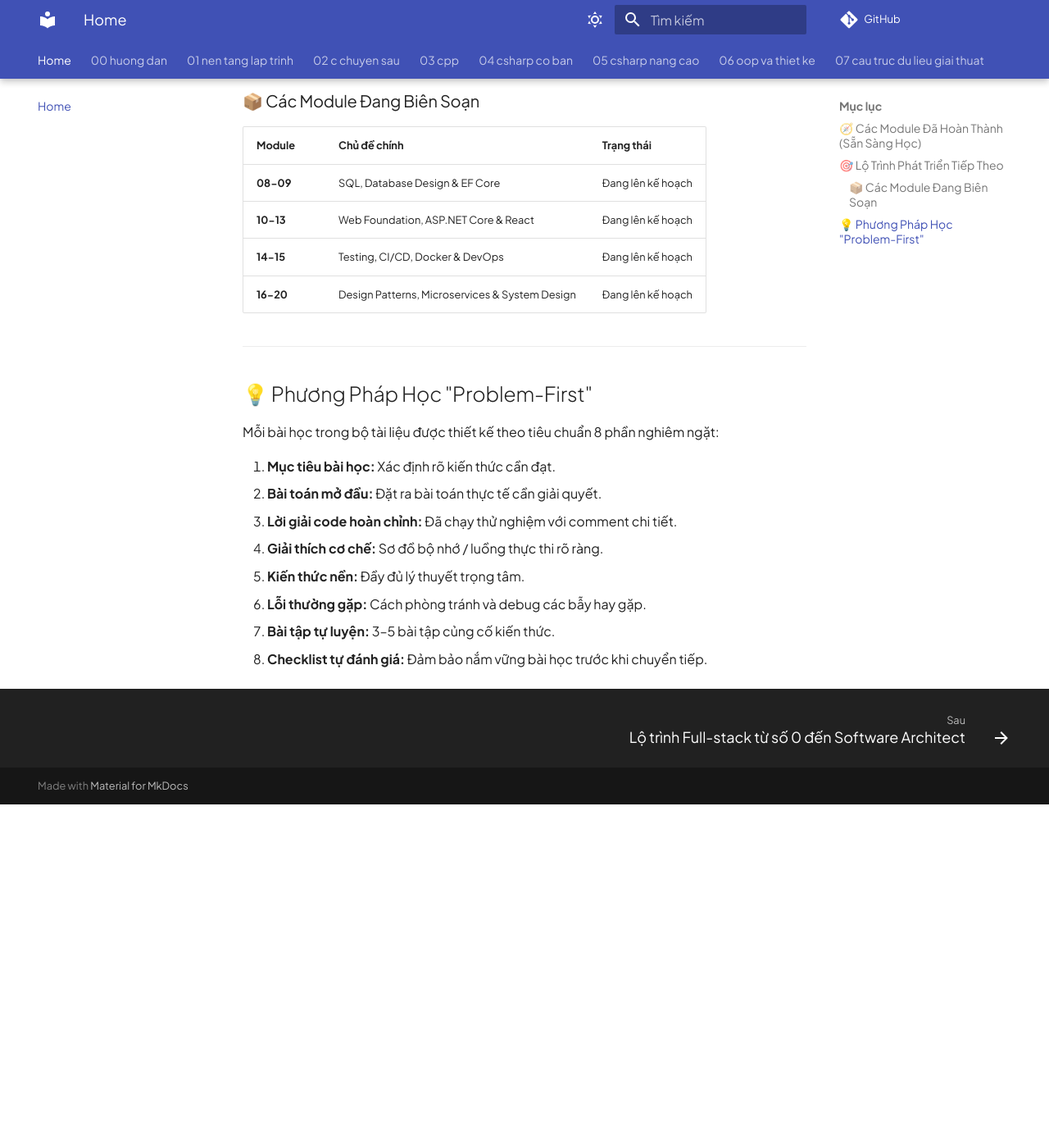
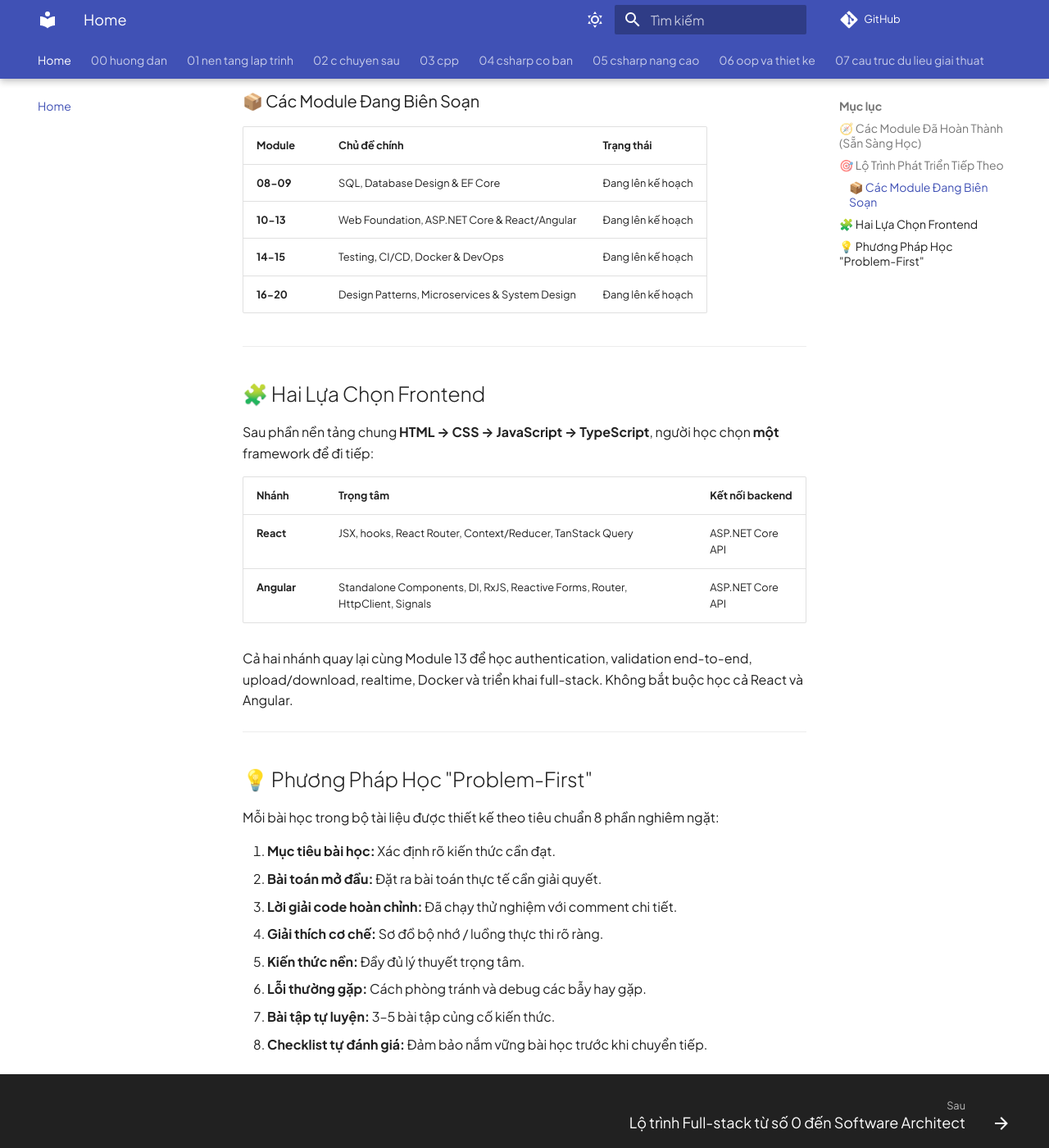
Before and after one commit to Xuanthanh-dzz/full-stack, an MkDocs documentation site: the page built from fullstack-roadmap/index.md, in a window 1280 px wide and 1400 px high, scrolled down 2246 px. Shown: the whole window at 82% size. Built offline with MkDocs 1.6.1 and Material for MkDocs 9.7.7, drawn with Linux system fonts in a browser that asks for light colours; comment, search, counter and statistics services are not loaded; before the commit the page ends 3227 px from its top, so only the background shows below that.

Commit message:
docs(home): show React or Angular frontend paths

````diff
--- a/fullstack-roadmap/index.md
+++ b/fullstack-roadmap/index.md
@@ -113,7 +113,7 @@ graph LR
     B --> C[Module 04-05: C# & .NET 9]
     C --> D[Module 06-07: SOLID & DSA]
     D --> E[Module 08-09: SQL & EF Core]
-    E --> F[Module 10-13: Full-stack Web & React]
+    E --> F[Module 10-13: Full-stack Web & React/Angular]
     F --> G[Module 14-15: DevOps & Docker]
     G --> H[Module 16-20: System Design & Architect]
 ```
@@ -123,12 +123,24 @@ graph LR
 | Module | Chủ đề chính | Trạng thái |
 |---|---|---|
 | **08-09** | SQL, Database Design & EF Core | <span class="badge badge-warning">Đang lên kế hoạch</span> |
-| **10-13** | Web Foundation, ASP.NET Core & React | <span class="badge badge-warning">Đang lên kế hoạch</span> |
+| **10-13** | Web Foundation, ASP.NET Core & React/Angular | <span class="badge badge-warning">Đang lên kế hoạch</span> |
 | **14-15** | Testing, CI/CD, Docker & DevOps | <span class="badge badge-warning">Đang lên kế hoạch</span> |
 | **16-20** | Design Patterns, Microservices & System Design | <span class="badge badge-warning">Đang lên kế hoạch</span> |
 
 ---
 
+## 🧩 Hai Lựa Chọn Frontend
+
+Sau phần nền tảng chung **HTML → CSS → JavaScript → TypeScript**, người học chọn **một** framework để đi tiếp:
+
+| Nhánh | Trọng tâm | Kết nối backend |
+|---|---|---|
+| **React** | JSX, hooks, React Router, Context/Reducer, TanStack Query | ASP.NET Core API |
+| **Angular** | Standalone Components, DI, RxJS, Reactive Forms, Router, HttpClient, Signals | ASP.NET Core API |
+
+Cả hai nhánh quay lại cùng Module 13 để học authentication, validation end-to-end, upload/download, realtime, Docker và triển khai full-stack. Không bắt buộc học cả React và Angular.
+
+---
 ## 💡 Phương Pháp Học "Problem-First"
 
 Mỗi bài học trong bộ tài liệu được thiết kế theo tiêu chuẩn 8 phần nghiêm ngặt:
````
